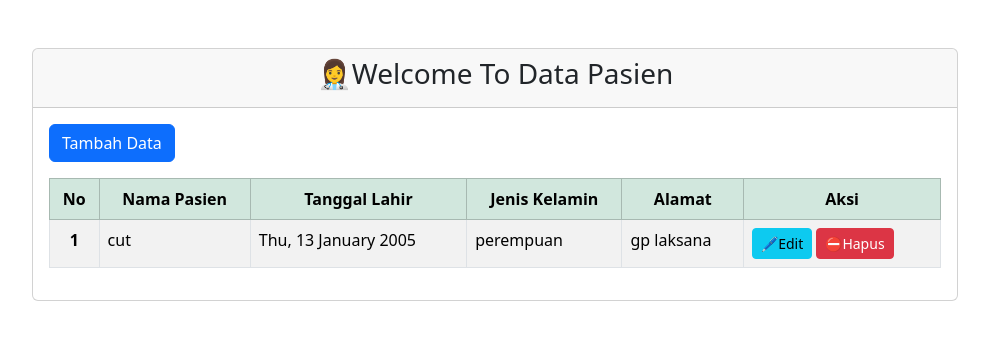
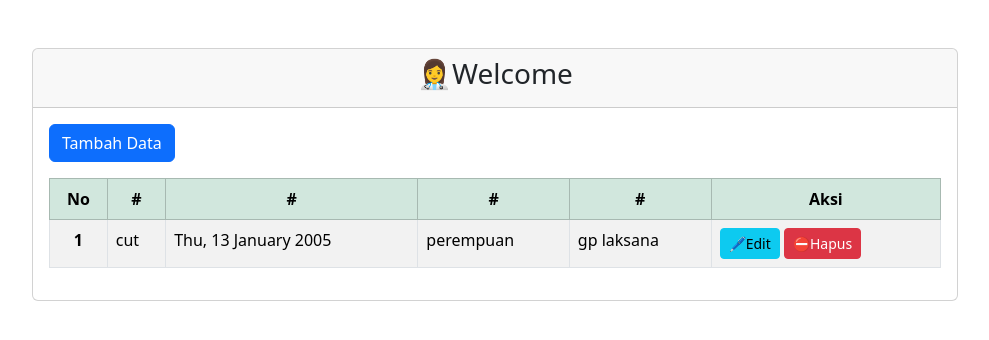
Before and after one commit to cputrief/template_1, a PHP site: page /pasien/index.php in a window 1280 px wide. Shown: the part 56-396 px from the top of the page, without its empty margins (145-1134 px from the left). Run offline with PHP 8.4, Linux system fonts and the light colour scheme; data comes from the database, SQL or seed files in the repository.

Commit message:
index kosong

```diff
--- a/pasien/index.php
+++ b/pasien/index.php
@@ -17,7 +17,7 @@ include('../navbar.php');
             <div class="col-10 m-auto mt-5">
                 <div class="card">
                     <div class="card-header text-center">
-                       <h3>👩‍⚕️Welcome To Data Pasien</h3>
+                       <h3>👩‍⚕️Welcome </h3>
                     </div>
                     <div class="card-body">
                         <a href="form.php" class="btn btn-primary mb-3">Tambah Data</a>
@@ -25,10 +25,10 @@ include('../navbar.php');
                             <thead>
                                 <tr class="table table-success table-striped text-center">
                                 <th scope="col">No</th>
-                                <th scope="col">Nama Pasien</th>
-                                <th scope="col">Tanggal Lahir</th>
-                                <th scope="col">Jenis Kelamin</th>
-                                <th scope="col">Alamat</th>
+                                <th scope="col">#</th>
+                                <th scope="col">#</th>
+                                <th scope="col">#</th>
+                                <th scope="col">#</th>
                                 <th scope="col">Aksi</th>
                                 </tr>
                             </thead>
```
